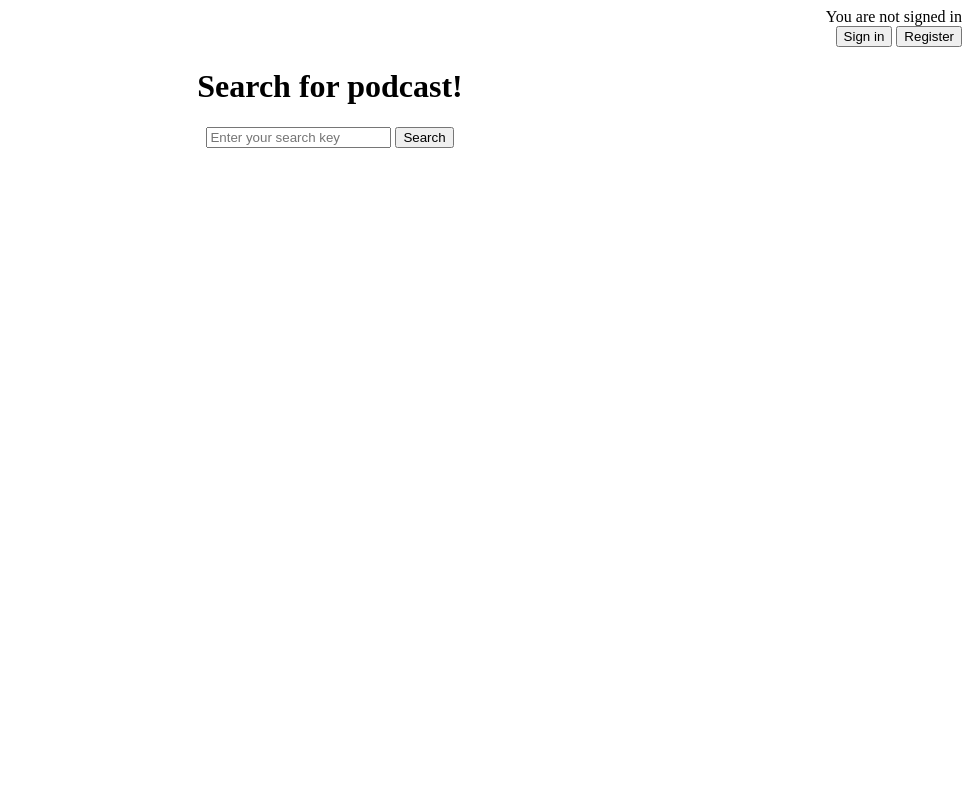
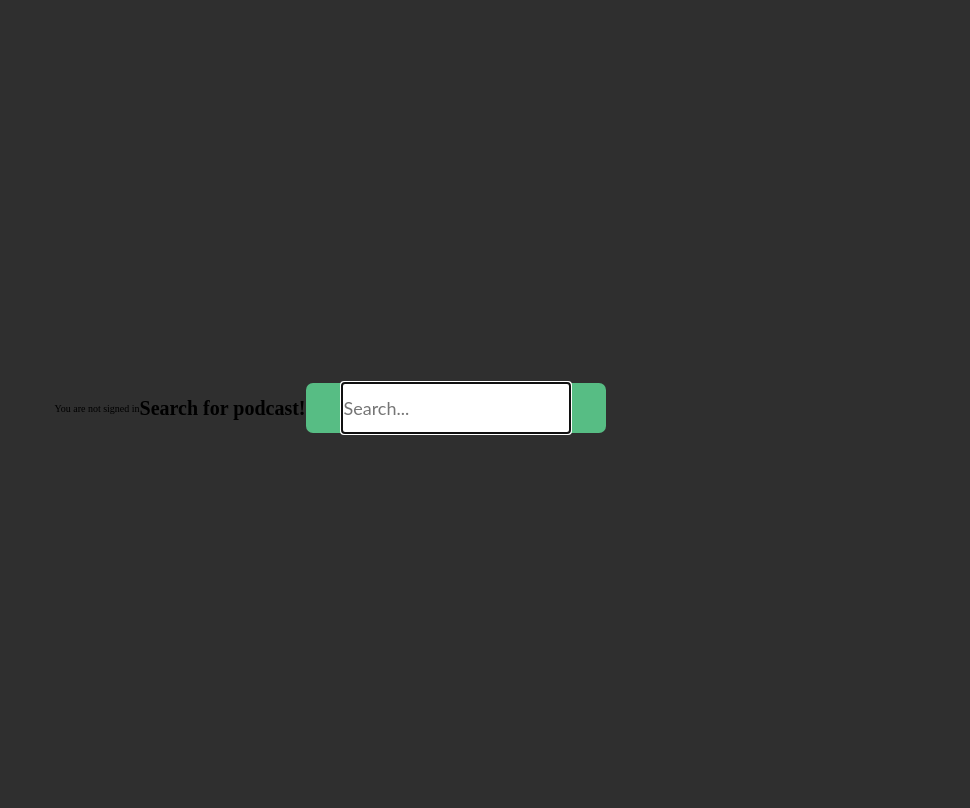
Before and after one commit to ChinhTranKaizen/COEN6313, a Flask app: page / in a window 1280 px wide. Shown: the whole page, without its empty margins (310-1280 px from the left). Before the commit the page ends 148 px from the top, so only its background shows below. Run offline with Flask 2, Linux system fonts and the light colour scheme.

Commit message:
change search bar

```diff
--- a/app.py
+++ b/app.py
@@ -33,12 +33,17 @@ def result():
     headers = {
         'X-ListenAPI-Key': 'ce8e7ce414414764be7159d0aeecdb16',
     }
-    response = json.dumps(requests.request('GET', url, headers=headers).json())
-    results = response_processor(response)
-    return render_template("result.html", results = results)
+    response = requests.request('GET', url, headers=headers).json()
+    if response["results"] == []:
+        return "no results"
+    else:
+        response=json.dumps(response)
+        results = response_processor(response)
+        return render_template("result.html", results = results)
 
 @app.route("/summary")
 def summary():
     return ""
 
-app.run(debug = True)
+if __name__ == "__main__":
+    app.run(debug = True)
--- a/static/css/style.css
+++ b/static/css/style.css
@@ -1,3 +1,87 @@
+:root {
+    --rad: .7rem;
+    --dur: .3s;
+    --color-dark: #2f2f2f;
+    --color-light: #fff;
+    --color-brand: #57bd84;
+    --font-fam: 'Lato', sans-serif;
+    --height: 5rem;
+    --btn-width: 6rem;
+    --bez: cubic-bezier(0, 0, 0.43, 1.49);
+}
+/* Set up */
+body {
+    background: var(--color-dark);
+    display: flex;
+    align-items: center;
+    justify-content: center;
+    min-height: 100vh
+}
+html {
+    box-sizing: border-box;
+    height: 100%;
+    font-size: 10px;
+}
+*, *::before, *::after { box-sizing: inherit; }
+
+/* Main style */
+form {
+  position: relative;
+  width: 30rem;
+  background: var(--color-brand);
+  border-radius: var(--rad);
+}
+
+input, button {
+  height: var(--height);
+  font-family: var(--font-fam);
+  border: 0;
+  color: var(--color-dark);
+  font-size: 1.8rem;
+}
+
+input[type="search"] {
+   outline: 0; /*<-- shold probably remove this for better accessibility, adding for demo aesthetics for now. */
+  width: 100%;
+  background: var(--color-light);
+  padding: 0 1.6rem;
+  border-radius: var(--rad);
+    appearance: none; /*for iOS input[type="search"] roundedness issue. border-radius alone doesn't work */
+  transition: all var(--dur) var(--bez);
+  transition-property: width, border-radius;
+  z-index: 1;
+  position: relative;
+}
+
+button {
+   display: none; /*prevent being able to tab to it */
+  position: absolute;
+  top: 0;
+  right: 0;
+  width: var(--btn-width);
+  font-weight: bold;
+  background: var(--color-brand);
+  border-radius: 0 var(--rad) var(--rad) 0;
+}
+
+input:not(:placeholder-shown) {
+  border-radius: var(--rad) 0 0 var(--rad);
+  width: calc(100% - var(--btn-width));
+  /* + button {
+    display: block;
+  } */
+}
+
+label {
+  position: absolute;
+  clip: rect(1px, 1px, 1px, 1px);
+  padding: 0;
+  border: 0;
+  height: 1px;
+  width: 1px;
+  overflow: hidden;
+}
+
 .title {
     text-align: center;
     font: Helvetica;
--- a/templates/search.html
+++ b/templates/search.html
@@ -15,8 +15,8 @@
     <div class="title"> <h1>Search for podcast!</h1></div>
     <div class="searchsection" style="text-align: center;">
         <form action="{{ url_for('result') }}" method="post" class ="searchform">
-            <input type="text" name="searchkey" placeholder="Enter your search key">
-            <button>Search</button>
+            <input type="text" name="searchkey" id="search" placeholder="Search..." autofocus />
+            <button type="submit">Search</button>
         </form>
     </div>
 </body>
```
